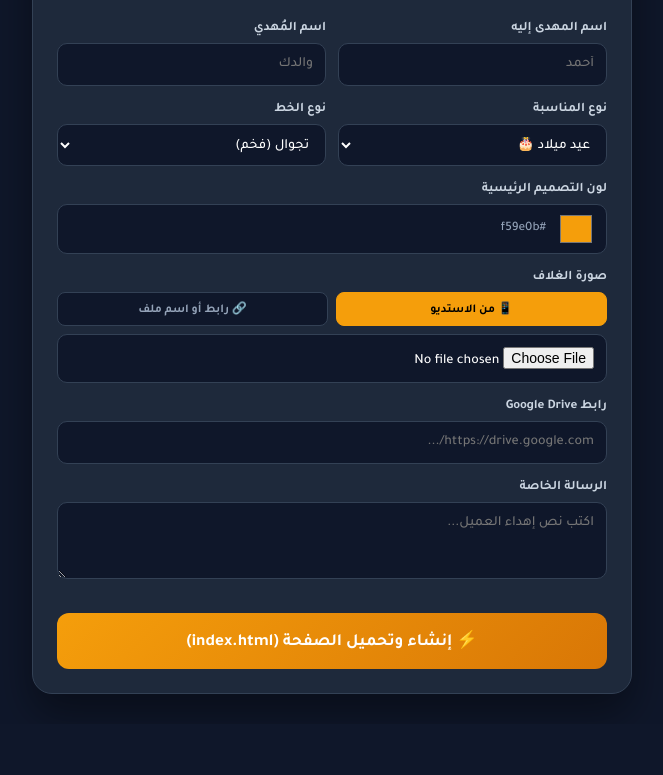
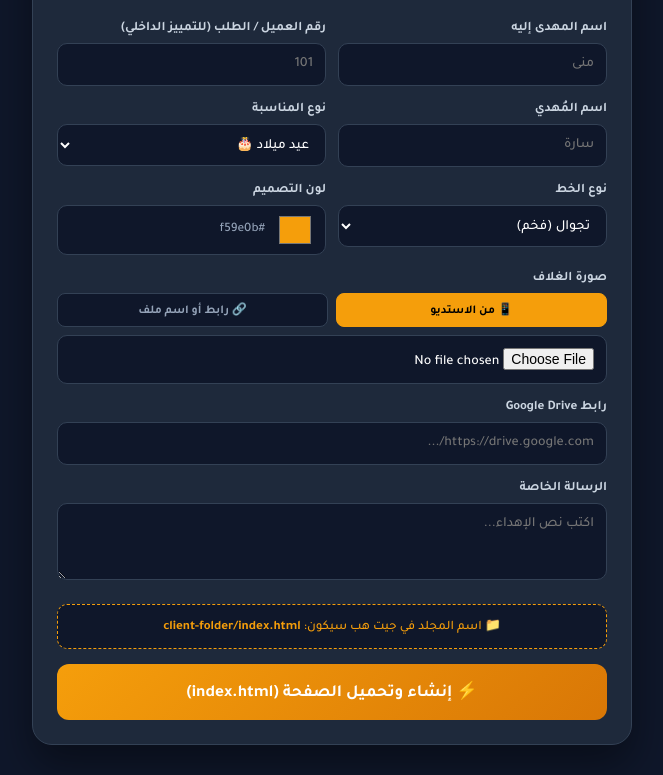
Before and after one commit to saeeda114-beep/Generater, a plain HTML site: page index.html in a window 1280 px wide. Shown: the part 110-885 px from the top of the page, without its empty margins (308-971 px from the left). Before the commit the page ends 834 px from the top, so only its background shows below. Drawn offline with Linux system fonts and the light colour scheme.

Commit message:
Update index.html

```diff
--- a/index.html
+++ b/index.html
@@ -3,19 +3,12 @@
 <head>
     <meta charset="UTF-8">
     <meta name="viewport" content="width=device-width, initial-scale=1.0">
-    <title>مولّد صفحات الهدايا NFC</title>
+    <title>مولّد صفحات الهدايا NFC - المطور</title>
     <link rel="preconnect" href="https://fonts.googleapis.com">
     <link rel="preconnect" href="https://fonts.gstatic.com" crossorigin>
     <link href="https://fonts.googleapis.com/css2?family=Tajawal:wght@500;700;800&display=swap" rel="stylesheet">
     <style>
-        :root {
-            --primary: #6366f1;
-            --bg: #0f172a;
-            --card-bg: #1e293b;
-            --text: #f8fafc;
-            --border: #334155;
-        }
-
+        :root { --primary: #6366f1; --bg: #0f172a; --card-bg: #1e293b; --text: #f8fafc; --border: #334155; }
         * { box-sizing: border-box; margin: 0; padding: 0; font-family: 'Tajawal', sans-serif; }
         body { background-color: var(--bg); color: var(--text); padding: 30px 15px; display: flex; justify-content: center; }
         .form-card { background-color: var(--card-bg); border: 1px solid var(--border); border-radius: 20px; padding: 24px; width: 100%; max-width: 600px; box-shadow: 0 20px 40px rgba(0,0,0,0.4); }
@@ -34,28 +27,34 @@
         .tab-btn { flex: 1; padding: 8px; background: #0f172a; border: 1px solid var(--border); color: #94a3b8; border-radius: 8px; cursor: pointer; font-size: 12px; font-weight: 700; text-align: center; }
         .tab-btn.active { background: #f59e0b; color: #000; border-color: #f59e0b; }
 
-        button.submit-btn { width: 100%; background: linear-gradient(135deg, #f59e0b 0%, #d97706 100%); color: #fff; border: none; padding: 16px; font-size: 17px; font-weight: 700; border-radius: 12px; cursor: pointer; margin-top: 10px; }
+        .folder-preview { background: #0f172a; border: 1px dashed #f59e0b; padding: 12px; border-radius: 10px; margin-top: 10px; font-size: 13px; color: #f59e0b; text-align: center; }
+
+        button.submit-btn { width: 100%; background: linear-gradient(135deg, #f59e0b 0%, #d97706 100%); color: #fff; border: none; padding: 16px; font-size: 17px; font-weight: 700; border-radius: 12px; cursor: pointer; margin-top: 15px; }
     </style>
 </head>
 <body>
 
     <div class="form-card">
         <h1>🎁 مولّد صفحات الهدايا NFC</h1>
-        <p class="sub">أدخل بيانات العميل لتوليد ملف index.html فوراً</p>
+        <p class="sub">أدخل بيانات العميل والمُعرّف لتوليد المجلد والصفحة</p>
 
         <form id="giftForm">
             <div class="row">
                 <div class="form-group">
                     <label>اسم المهدى إليه</label>
-                    <input type="text" id="recipient" placeholder="أحمد" required>
+                    <input type="text" id="recipient" placeholder="منى" required oninput="updateFolderPreview()">
                 </div>
                 <div class="form-group">
-                    <label>اسم المُهدي</label>
-                    <input type="text" id="sender" placeholder="والدك" required>
+                    <label>رقم العميل / الطلب (للتمييز الداخلي)</label>
+                    <input type="text" id="clientId" placeholder="101" required oninput="updateFolderPreview()">
                 </div>
             </div>
 
             <div class="row">
+                <div class="form-group">
+                    <label>اسم المُهدي</label>
+                    <input type="text" id="sender" placeholder="سارة" required>
+                </div>
                 <div class="form-group">
                     <label>نوع المناسبة</label>
                     <select id="occasion">
@@ -67,6 +66,9 @@
                         <option value="هدية خاصة 🎁">عام / أخرى 🎁</option>
                     </select>
                 </div>
+            </div>
+
+            <div class="row">
                 <div class="form-group">
                     <label>نوع الخط</label>
                     <select id="fontFamily">
@@ -76,13 +78,12 @@
                         <option value="'Almarai', sans-serif">المراعي (بسيط)</option>
                     </select>
                 </div>
-            </div>
-
-            <div class="form-group">
-                <label>لون التصميم الرئيسية</label>
-                <div class="color-picker-wrapper">
-                    <input type="color" id="themeColor" value="#f59e0b">
-                    <span id="colorHex" style="font-size: 13px; color: #94a3b8;">#f59e0b</span>
+                <div class="form-group">
+                    <label>لون التصميم</label>
+                    <div class="color-picker-wrapper">
+                        <input type="color" id="themeColor" value="#f59e0b">
+                        <span id="colorHex" style="font-size: 13px; color: #94a3b8;">#f59e0b</span>
+                    </div>
                 </div>
             </div>
 
@@ -92,11 +93,7 @@
                     <div class="tab-btn active" onclick="switchImageSource('upload')">📱 من الاستديو</div>
                     <div class="tab-btn" onclick="switchImageSource('link')">🔗 رابط أو اسم ملف</div>
                 </div>
-
-                <!-- خيار 1: اختيار من الجوال -->
                 <input type="file" id="coverFile" accept="image/*">
-
-                <!-- خيار 2: كتابة اسم ملف أو رابط -->
                 <input type="text" id="coverUrl" placeholder="cover.jpg أو رابط صورة..." style="display: none;">
             </div>
 
@@ -107,7 +104,12 @@
 
             <div class="form-group">
                 <label>الرسالة الخاصة</label>
-                <textarea id="message" rows="3" placeholder="اكتب نص إهداء العميل..." required></textarea>
+                <textarea id="message" rows="3" placeholder="اكتب نص الإهداء..." required></textarea>
+            </div>
+
+            <!-- المعاينة -->
+            <div class="folder-preview" id="folderPreview">
+                📁 اسم المجلد في جيت هب سيكون: <b>client-folder/index.html</b>
             </div>
 
             <button type="submit" class="submit-btn">⚡ إنشاء وتحميل الصفحة (index.html)</button>
@@ -136,6 +138,13 @@
             }
         }
 
+        function updateFolderPreview() {
+            const recipient = document.getElementById('recipient').value.trim().toLowerCase() || 'name';
+            const clientId = document.getElementById('clientId').value.trim() || '101';
+            const folderName = `${recipient}-${clientId}`;
+            document.getElementById('folderPreview').innerHTML = `📁 اسم المجلد في جيت هب سيكون:<br><b>${folderName}/index.html</b>`;
+        }
+
         document.getElementById('themeColor').addEventListener('input', (e) => {
             document.getElementById('colorHex').textContent = e.target.value;
         });
@@ -143,12 +152,11 @@
         document.getElementById('giftForm').addEventListener('submit', async function(e) {
             e.preventDefault();
 
-            let coverSrc = "cover.jpg"; // الافتراضي
+            let coverSrc = "cover.jpg";
 
             if (imageMode === 'upload') {
                 const fileInput = document.getElementById('coverFile');
                 if (fileInput.files && fileInput.files[0]) {
-                    // تحويل الصورة المرفوعة إلى Base64
                     coverSrc = await new Promise((resolve) => {
                         const reader = new FileReader();
                         reader.onload = (e) => resolve(e.target.result);
@@ -167,6 +175,7 @@
             const driveUrl = document.getElementById('driveUrl').value;
             const message = document.getElementById('message').value;
 
+            // كود الصفحة المنتجة (لا يظهر فيه رقم العميل للزائر إطلاقاً)
             const generatedHtml = `<!DOCTYPE html>
 <html lang="ar" dir="rtl">
 <head>
```
